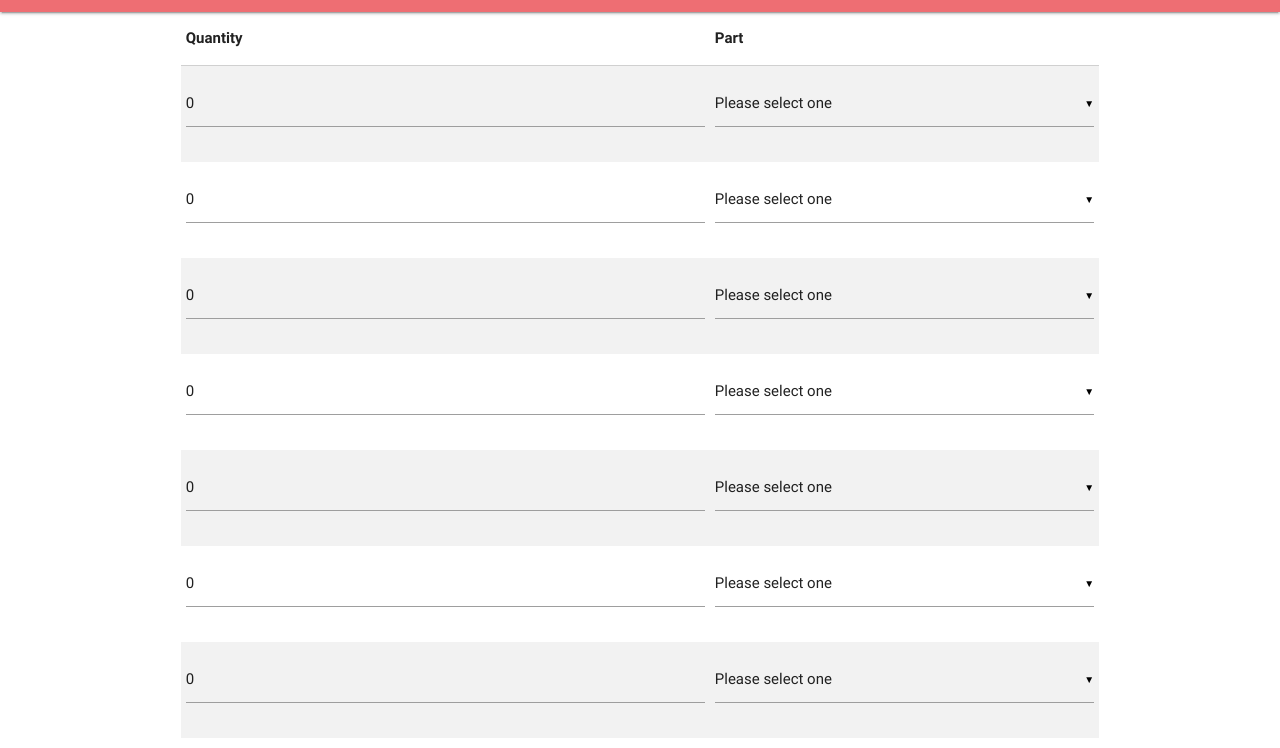
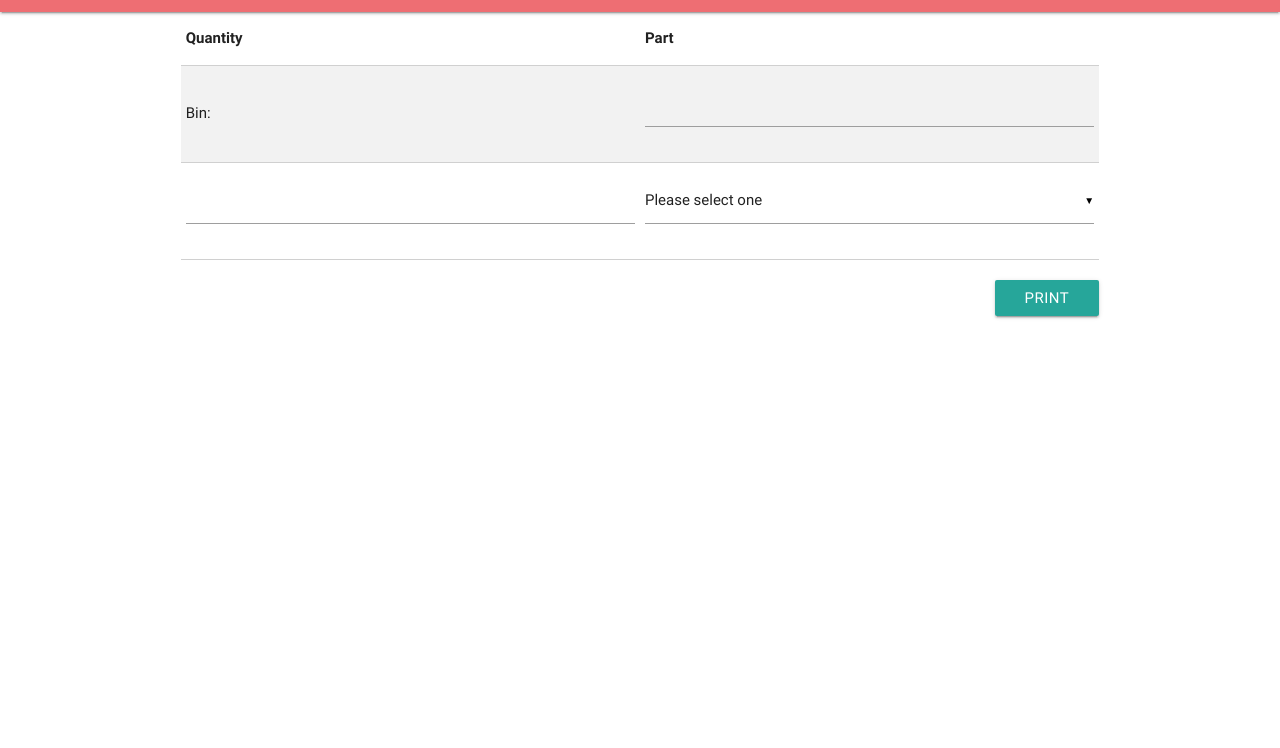
Before and after one commit to Muowee/pegasus, a website: page jobcard.html in a window 1280 px wide. Both pictures are taken after a click on the link "PRINT". Shown: the part 52-800 px from the top of the page. Drawn offline with nearby package versions, Linux system fonts and the light colour scheme.

Commit message:
Correct Jobcard view

```diff
--- a/jobcard.html
+++ b/jobcard.html
@@ -48,7 +48,7 @@
 </body>
 
 <script type="text/x-template" id="jobcard-template">
-    <table class="striped">
+    <table class="striped bordered">
         <thead>
             <tr>
                 <th v-for="key in columns">
@@ -83,8 +83,9 @@
                 </td>
             </tr>
 
-            <tr v-for="order in orders">
-                <td>Order ID:</td>
+            <tr v-for="(order,index) in orders">
+                <td v-if="index == 0">Order ID:</td>
+                <td v-else></td>
                 <td>
                     <span class="noEdit">{{order.id}}</span>
                     <input type="text" class="edit" v-model="order.id"/>
@@ -92,12 +93,12 @@
             </tr>
             <tr>
                 <td>
-                    <span class="noEdit">{{date.date}}</span>
-                    Due Date : <input type="text" class="edit" id="datepicker">
+                    <span class="noEdit">Due Date:{{date.date}}</span>
+                    <span class="noEdit">Due Date: </span><input type="text" class="edit" id="datepicker">
                     <input id="input_select2" type="hidden" v-model="date.date"/>
                 </td>
                 <td class="dept">
-                    <span class="noEdit">{{department.name}}</span>
+                    <span class="noEdit">Dept: {{department.name}}</span>
                     <select>
                         <option disabled value="" selected>Please select one</option>
                         <option v-for="dept in departments">{{dept.name}}</option>
--- a/public/js/jobCard.js
+++ b/public/js/jobCard.js
@@ -7,6 +7,27 @@ var departments = [
     {name:"Powder Coating"},
     {name:"Antiquing"},
     {name:"Polishing"}
+];
+
+var job = [
+    { Quantity: 0, Part: ''},
+    { Quantity: 0, Part: ''},
+    { Quantity: 0, Part: ''},
+    { Quantity: 0, Part: ''},
+    { Quantity: 0, Part: ''},
+    { Quantity: 0, Part: ''},
+    { Quantity: 0, Part: ''},
+    { Quantity: 0, Part: ''},
+    { Quantity: 0, Part: ''},
+    { Quantity: 0, Part: ''},
+    { Quantity: 0, Part: ''},
+    { Quantity: 0, Part: ''}
+];
+
+var orders= [
+    {id:''},
+    {id:''},
+    {id:''}
 ];
 
 Vue.component('jobcard', {
@@ -21,38 +42,21 @@ Vue.component('jobcard', {
         departments: Array,
         department:{}
     }
-})
+});
 
 var jobcard = new Vue({
     el:'#jbCard',
     data:{
         gridColumns: ['Quantity','Part'],
-        gridData:[
-            { Quantity: 0, Part: ''},
-            { Quantity: 0, Part: ''},
-            { Quantity: 0, Part: ''},
-            { Quantity: 0, Part: ''},
-            { Quantity: 0, Part: ''},
-            { Quantity: 0, Part: ''},
-            { Quantity: 0, Part: ''},
-            { Quantity: 0, Part: ''},
-            { Quantity: 0, Part: ''},
-            { Quantity: 0, Part: ''},
-            { Quantity: 0, Part: ''},
-            { Quantity: 0, Part: ''}
-        ],
-        options:option,
-        binNumber:{bin:''},
-        orders:[
-            {id:''},
-            {id:''},
-            {id:''}
-        ],
-        dueDate:{date:''},
-        departments:departments,
-        department:{name:''}
+        gridData: job,
+        options: option,
+        binNumber: {bin:''},
+        orders: orders,
+        dueDate: {date:''},
+        departments: departments,
+        department: {name:''}
     }
-})
+});
 
 $(document).ready(function() {
     //render all select
@@ -97,11 +101,27 @@ $(document).ready(function() {
         $('.toHide').hide();
         $('.select-wrapper').hide();
         $('.noEdit').show();
-        window.print();
-        $('.edit').show();
-        $('.toHide').show();
-        $('.select-wrapper').show();
-        $('.noEdit').hide();
+
+        //clean empty value
+        var jobClean = job.filter((el) => {
+            return (el.Quantity !== 0 && el.Part !== '' && !isNaN(el.Quantity) ) ;
+        });
+
+        jobcard.gridData = jobClean;
+
+        var orderClean = orders.filter((el) => {
+            return el.id !== '' ;
+        });
+
+        jobcard.orders = orderClean;
+        setTimeout(function(){
+            window.print();
+            $('.edit').show();
+            $('.toHide').show();
+            $('.select-wrapper').show();
+            $('.noEdit').hide();
+        },2000);
+
 
     });
 });
```
